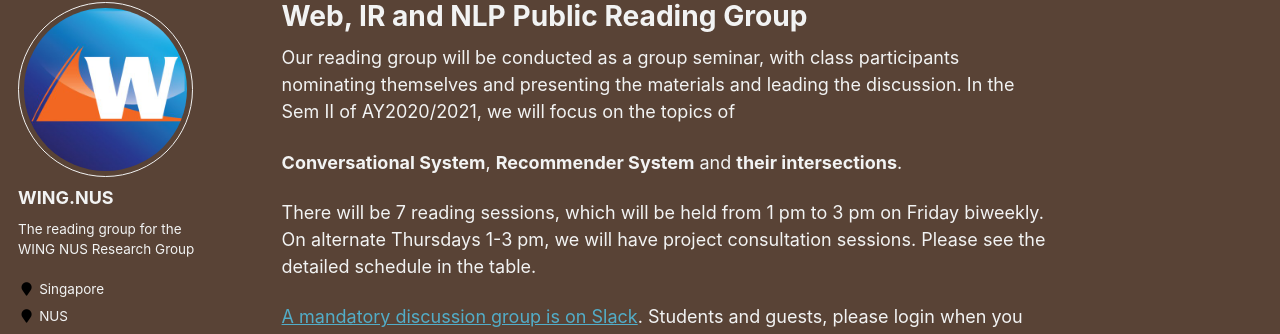
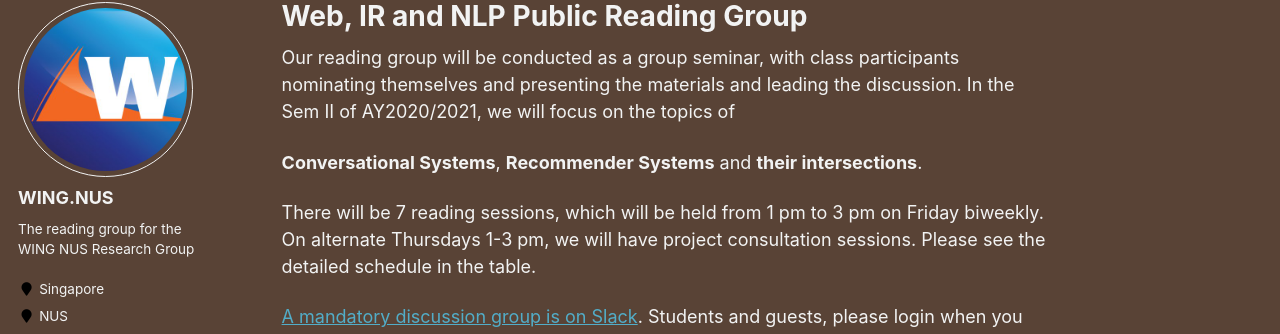
Before and after one commit to WING-NUS/cs6101, a Jekyll site: the page built from _pages/about.md, in a window 1280 px wide and 900 px high. Shown: the part 116-450 px from the top of the window. Built offline with Jekyll 4.4.1, drawn with Linux system fonts in a browser that asks for light colours.

Commit message:
Update about.md

```diff
--- a/_pages/about.md
+++ b/_pages/about.md
@@ -9,7 +9,7 @@ redirect_from:
 Our reading group will be conducted as a group seminar, with class participants nominating themselves and presenting the materials and leading the discussion.
 In the Sem II of AY2020/2021, we will focus on the topics of
 
-**Conversational System**, **Recommender System** and **their intersections**.
+**Conversational Systems**, **Recommender Systems** and **their intersections**.
 
 There will be 7 reading sessions, which will be held from 1 pm to 3 pm on Friday biweekly. On alternate Thursdays 1-3 pm, we will have project consultation sessions. Please see the detailed schedule in the table.
 
```
